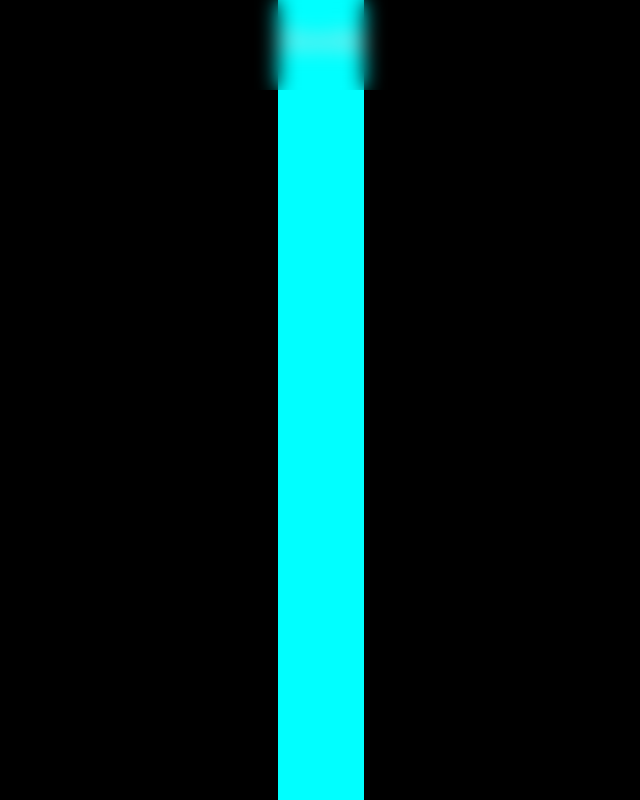
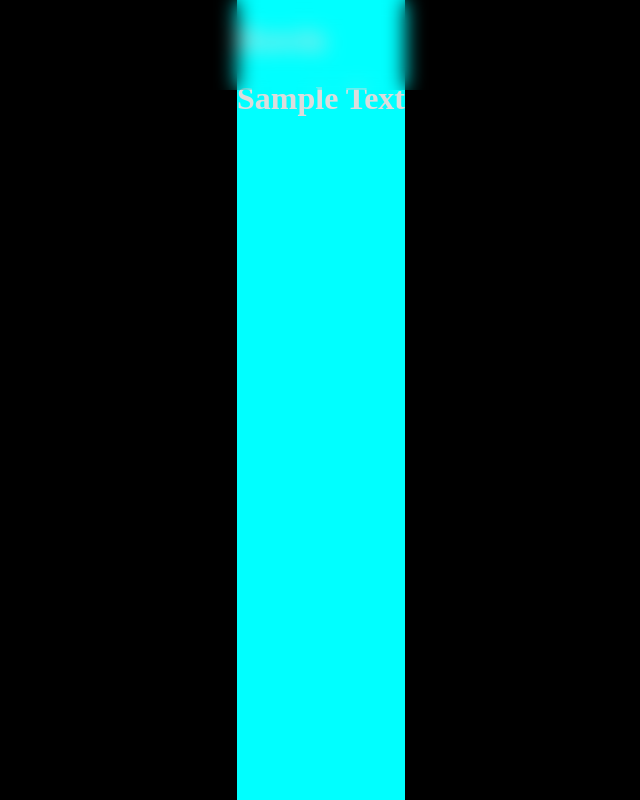
Before and after one commit to AswinKaruppiah/groupproject, a React (Create React App) app: page /product in a window 1280 px wide. Shown: the whole page, without its empty margins (319-959 px from the left). Built offline with nearby package versions, Linux system fonts and the light colour scheme.

Commit message:
- my branch first commit

```diff
--- a/src/UI/Display/Products/Product.js
+++ b/src/UI/Display/Products/Product.js
@@ -5,7 +5,8 @@ function Product() {
   return (
     <div className="product">
       <div className="info">
-        <h1>Aswin</h1>
+        <h1>Rawin</h1>
+        <h1> Sample Text </h1>
       </div>
     </div>
   );
```
